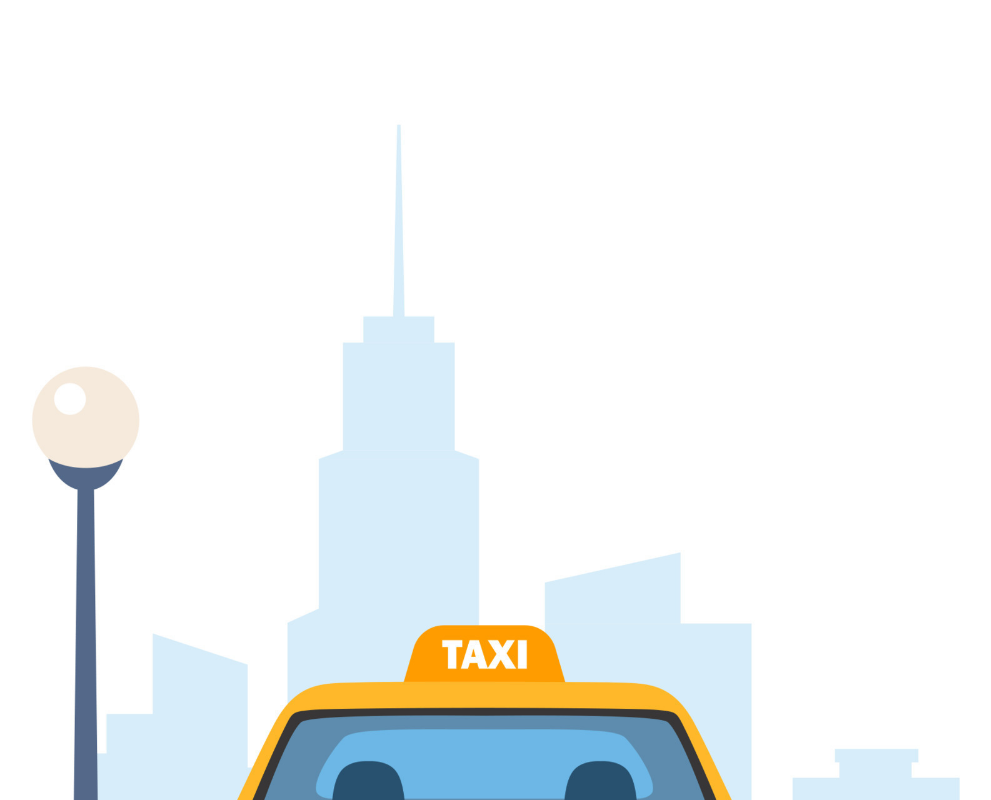
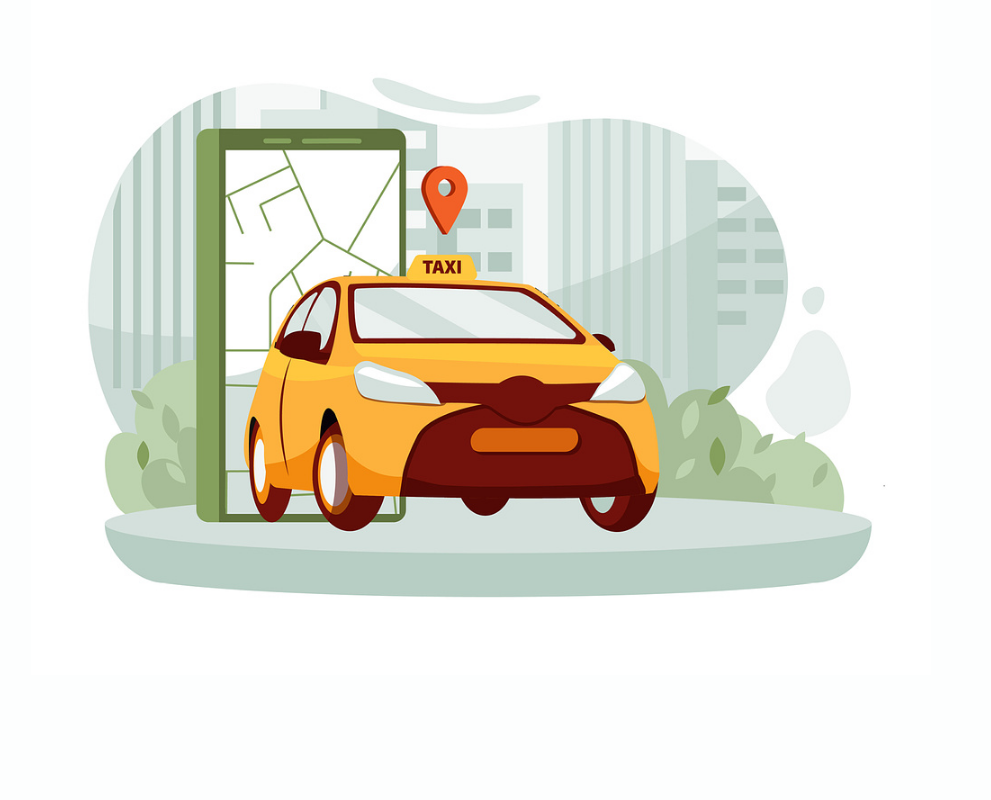
Before and after one commit to fullstack-w-developer/sarange-next-13, a Next.js app: page / in a window 1280 px wide. Shown: the top 800 px of the page, without its empty margins (159-1150 px from the left). Built offline with nearby package versions, Linux system fonts and the light colour scheme.

Commit message:
animation2

```diff
--- a/app/page.tsx
+++ b/app/page.tsx
@@ -1,6 +1,6 @@
 "use client"
 import Image from "next/image";
-import Taxi from "@/assets/images/taxi.jpg"
+import Taxi from "@/assets/images/18078f287ce75878d1858ab43d7607e2.jpg"
 import Button from "@/components/common/Button";
 import Link from "next/link";
 import { motion } from "framer-motion"
@@ -24,9 +24,9 @@ export default function Home() {
           initial={{ opacity: 0, scale: 0.8, }}
           animate={{ opacity: 1, scale: 1, }}
           transition={{ duration: 1.2, delay: 1.4 }}
-          className={`flex flex-col gap-4 justify-center items-center flex-1 ${isVisible ? "block" : "hidden"}`}
+          className={`flex flex-col gap-8 justify-center items-center flex-1 ${isVisible ? "block" : "hidden"}`}
         >
-          <Image src={Logo} alt="logo"/>
+          <Image src={Logo} alt="logo" />
           <motion.h1 className={`font-artin-black text-black text-2xl text-center  `}>به آپلیکیشن سارنگ خوش آمدید</motion.h1>
         </motion.div>
         <motion.div
@@ -35,7 +35,7 @@ export default function Home() {
           transition={{ duration: 1.2, delay: 4.1 }}
           className={`justify-center items-center flex-1 ${isVisible ? "hidden" : "flex"}`}
         >
-          <Image className="" src={Taxi} alt="" />
+          <Image width={900} src={Taxi} alt="" />
         </motion.div>
         <motion.div
           initial={{ opacity: 0, scale: 0.8, y: 900 }}
```
Also changed, not shown: assets/images/pay.jpg (added).
